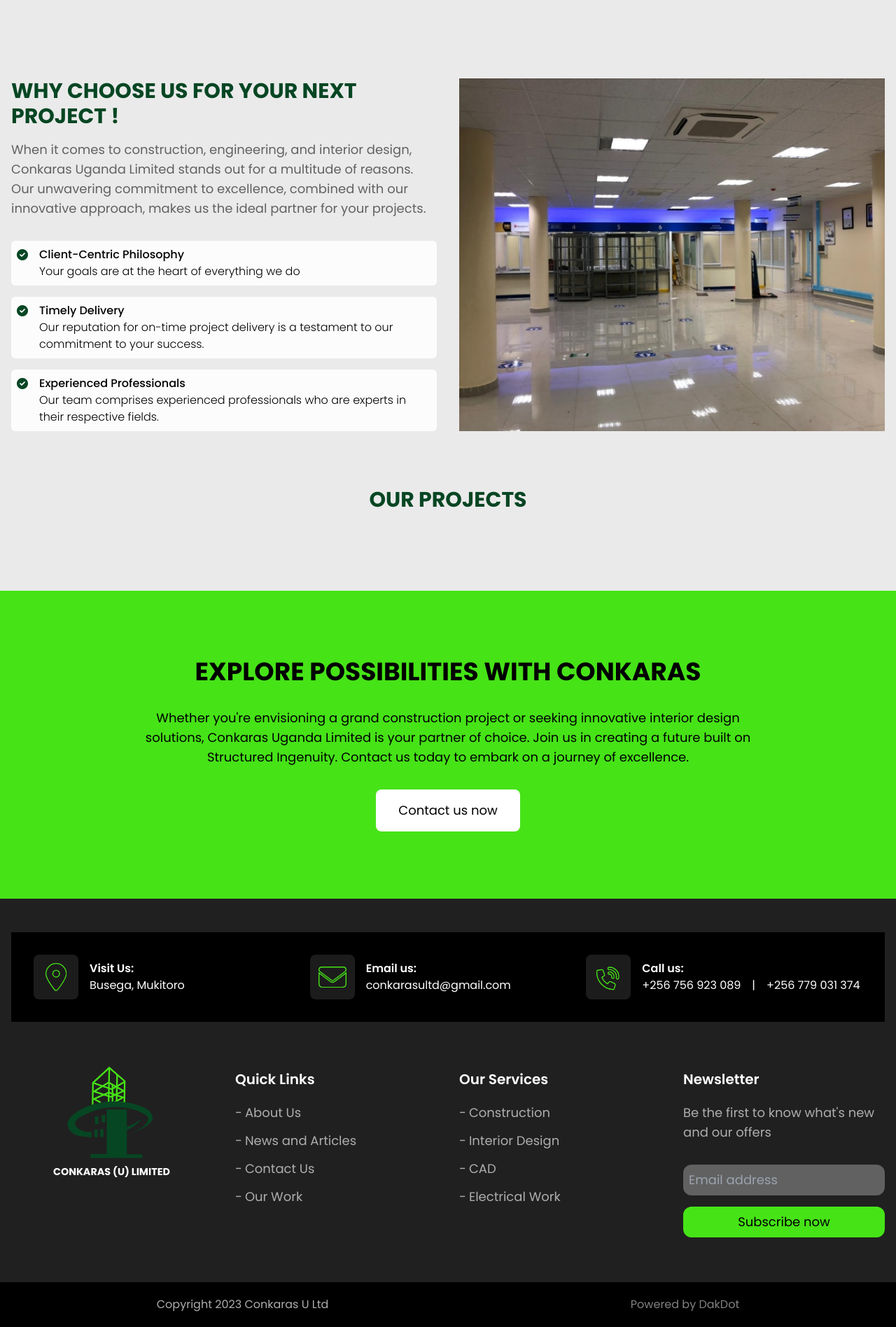
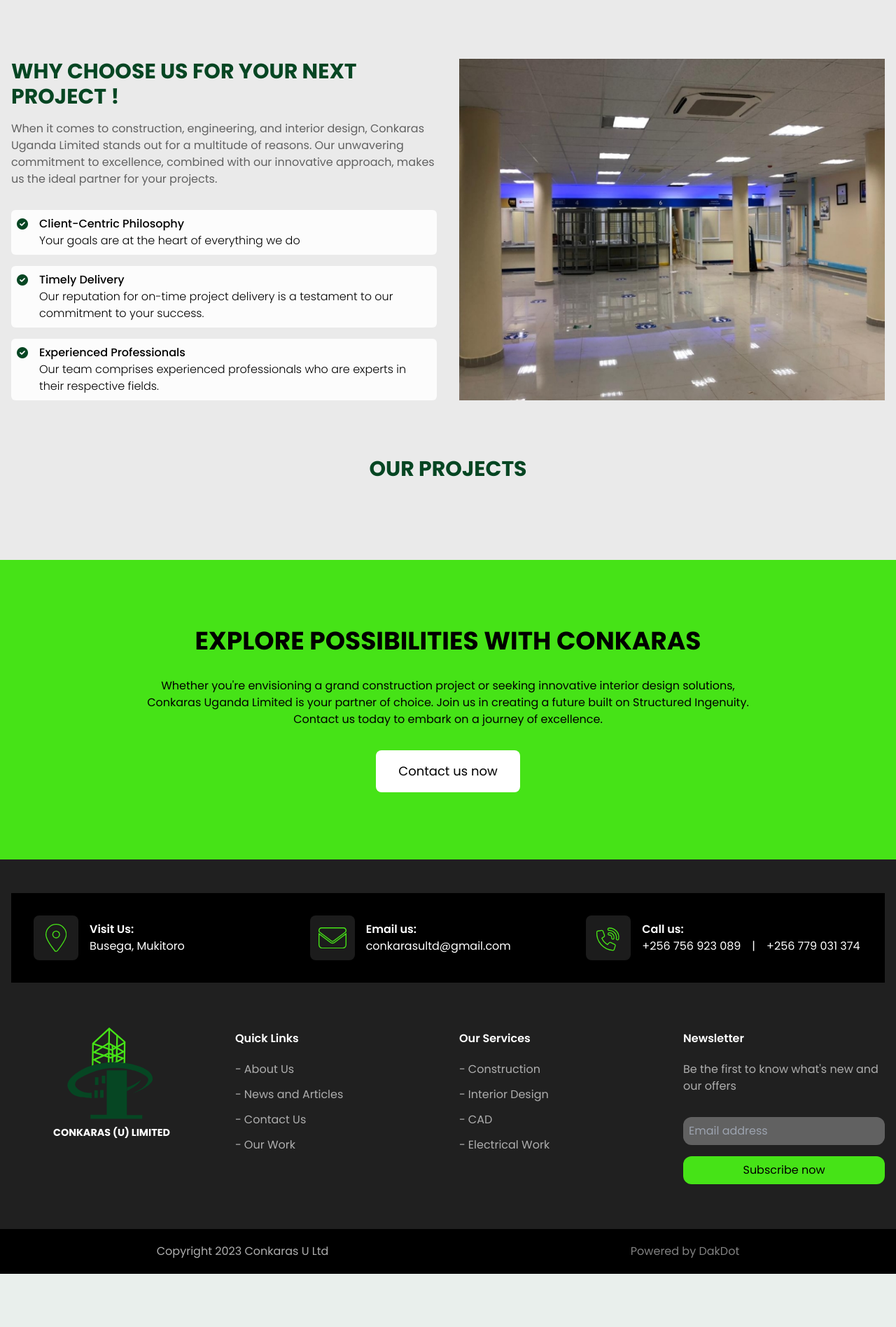
Before and after one commit to eliHeist/conkarsapp, a Django app: page / in a window 1280 px wide. Shown: the part 3200-5096 px from the top of the page at 70% size. After the commit the page ends 5020 px from the top, so only its background shows below. Run offline with Django 4.2, Linux system fonts and the light colour scheme; data that the repository does not hold is empty.

Commit message:
updated font sizes

```diff
--- a/static/public/dist/bundle.css
+++ b/static/public/dist/bundle.css
@@ -1953,6 +1994,9 @@
   .md\:ml-auto {
     margin-left: auto;
   }
+  .md\:flex {
+    display: flex;
+  }
   .md\:grid {
     display: grid;
   }
@@ -1972,8 +2016,14 @@
   .md\:grid-cols-3 {
     grid-template-columns: repeat(3, minmax(0, 1fr));
   }
+  .md\:flex-row {
+    flex-direction: row;
+  }
   .md\:justify-between {
     justify-content: space-between;
+  }
+  .md\:gap-4 {
+    gap: 1rem;
   }
   .md\:pb-0 {
     padding-bottom: 0px;
--- a/templates/components/footer.html
+++ b/templates/components/footer.html
@@ -4,7 +4,7 @@
 <footer class=" bg-dark-200 text-lead pt-12">
    <!-- contact info -->
    <div class="container">
-      <div class="bg-black px-6 sm:px-8 py-4 grid grid-cols-1 lg:grid-cols-3 text- justify-around">
+      <div class="bg-black px-6 sm:px-8 py-4 grid grid-cols-1 lg:grid-cols-3 justify-around">
          <div class="flex gap-4 h-full py-4">
             <div class="icon aspect-square w-16 bg-grey-900 rounded-lg grid place-content-center">
                <svg xmlns="http://www.w3.org/2000/svg" class="my-auto h-10" viewBox="0 0 67.475 88.785">
@@ -36,7 +36,7 @@
              </div>
          </div>
          <div class="flex gap-4 h-full py-4">
-            <div class="icon aspect-square w-16 bg-grey-900 rounded-lg grid place-content-center">
+            <div class="icon aspect-square w-16 h-16 bg-grey-900 rounded-lg grid place-content-center">
                <svg xmlns="http://www.w3.org/2000/svg" class="my-auto h-12" viewBox="0 0 106.763 108.267">
                   <g id="phone-volume" transform="translate(2.215 2.229)">
                      <path id="phone-volume-2" data-name="phone-volume"
@@ -47,9 +47,9 @@
             </div>
             <div class="text grid content-start text-white my-auto">
                 <p class="font-semibold">Call us:</p>
-                <p class="flex gap-4">
+                <p class="flex flex-col md:flex-row md:gap-4">
                     <a href="tel:+256756923089">+256 756 923 089</a>
-                    <span>|</span>
+                    <span class="hidden md:flex">|</span>
                     <a href="tel:+256779031374">+256 779 031 374</a>
                 </p>
              </div>
@@ -116,8 +116,8 @@
          </svg>
       </div>
       <!-- quick links -->
-      <div class="quick-links text-lg">
-         <h3 class="title text-xl text-white font-semibold py-1 mb-4">Quick Links</h3>
+      <div class="quick-links">
+         <h3 class="title text-white font-semibold py-1 mb-4">Quick Links</h3>
          <ul class="grid gap-3">
             <li>-<a href="{% url 'about:main-page' %}" class="ml-1">About Us</a></li>
             <li>-<a href="{% url 'posts:list' %}" class="ml-1">News and Articles</a></li>
@@ -126,8 +126,8 @@
          </ul>
       </div>
       <!-- Our Services -->
-      <div class="services text-lg">
-         <h3 class="title text-xl text-white font-semibold py-1 mb-4">Our Services</h3>
+      <div class="services">
+         <h3 class="title text-white font-semibold py-1 mb-4">Our Services</h3>
          <ul class="grid gap-3">
             <li>-<a href="{% url 'services:main-page' %}/#building" class="ml-1">Construction</a></li>
             <li>-<a href="{% url 'services:main-page' %}/#interior" class="ml-1">Interior Design</a></li>
@@ -136,8 +136,8 @@
          </ul>
       </div>
       <!-- Newsletter -->
-      <div class="text-lg col-span-2 sm:col-span-1 lg:col-span-2 xl:col-span-1">
-         <h3 class="title text-xl text-white font-semibold py-1 mb-4">Newsletter</h3>
+      <div class="col-span-2 sm:col-span-1 lg:col-span-2 xl:col-span-1">
+         <h3 class="title text-white font-semibold py-1 mb-4">Newsletter</h3>
          <p>Be the first to know what's new and our offers</p>
          <!-- Form ====================================== -->
          <form method="POST" class="grid gap-4 accent-primary-500 mt-4"
--- a/templates/contact/components/contactForm-1.html
+++ b/templates/contact/components/contactForm-1.html
@@ -51,7 +51,7 @@
          <label class="user-label text-black" for="full_name">Name</label>
       </div>
    </div>
-   <div class="grid lg:grid-cols-2 gap-4">
+   <div class="grid xl:grid-cols-2 gap-x-2 gap-y-8">
       <div class="input-group">
          <input required name='email' title="email" type='email' class="input text-black bg-grey-200" x-model="mail.email" />
          <label class="user-label text-black" for="email">Email</label>
--- a/templates/contact/contact-page.html
+++ b/templates/contact/contact-page.html
@@ -18,17 +18,17 @@
    </svg>
    <div class="absolute top-0 left-0 w-full h-full md:pb-20 grid place-content-center">
       <h1
-         class="text-6xl text-center font-bold text-white relative after:absolute after:w-1/2 after:h-1 after:bg-primary-500 after:-bottom-2 after:left-1/2 after:-translate-x-1/2">
+         class="text-6xl text-center font-bold text-white relative after:absolute after:w-4/5 after:h-1 after:bg-primary-500 after:-bottom-2 after:left-1/2 after:-translate-x-1/2">
          Get in touch</h1>
    </div>
 </section>
 
 <main class="">
    <div class="container-fluid">
-      <div class="container sm:mx-auto grid md:grid-cols-2">
+      <div class="max-w-6xl sm:mx-auto grid md:grid-cols-2">
          <div class="grid content-center">
             <div class="px-4 sm:px-0 sm:pr-8">
-               <p class="text-xl py-2 mb-8">
+               <p class="text py-2 mb-8">
                   Get in touch with us on the platforms indicated below or use this form, we would love to hear about your projects and
                   ideas. We are also ready to provide clarity to any of your inquiries about us and our services.
                </p>
--- a/templates/home/index.html
+++ b/templates/home/index.html
@@ -58,7 +58,7 @@
 <section class="container mx-auto bg-primary-500 text-white py-8 lg:py-16 sm:translate-y-[-10%] lg:-translate-y-[25%] slide-in-left">
     <div class="lg:px-12 px-6 flex md:grid md:grid-cols-3 flex-col justify-center md:justify-between">
         <h2
-            class="text-black text-xl text-center md:text-left md:col-span-2 mb-4 lg:mb-0 fade-in">
+            class="text-black text-lg text-center md:text-left md:col-span-2 mb-4 lg:mb-0 fade-in">
             We are a team of dedicated professionals committed to transforming ideas into reality. Established in 2017, our journey has been one of growth, innovation, and excellence in the fields of construction, engineering, and interior design.
         </h2>
         <button
@@ -77,7 +77,7 @@
                     <img src="{% static 'images/mechanical.webp' %}" class="object-cover w-full scale-105 group-hover:scale-100 transition-all duration-1000" alt="">
                     <!-- <div class="absolute top-0 left-0 bottom-0 right-0 bg-primary-500 bg-opacity-50 transition-all group-hover:bg-opacity-0"></div> -->
                 </figure>
-                <div class="text-left text-xl grid content-center">
+                <div class="text-left grid content-center">
                     <h3 class="fade-in font-extrabold text-primary-100 mt-2 mb-1 text-3xl">Mechanical Solutions</h3>
                     <p class="fade-in text-2xl font-extrabold mb-4 text-outline">Elevating Comfort and Efficiency</p>
                     <p class="fade-in max-w-2xl">
@@ -94,7 +94,7 @@
                     <img src="{% static 'images/electrical2.webp' %}" class="object-cover w-full scale-105 group-hover:scale-100 transition-all duration-1000" alt="">
                     <!-- <div class="absolute top-0 left-0 bottom-0 right-0 bg-primary-500 bg-opacity-50 transition-all group-hover:bg-opacity-0"></div> -->
                 </figure>
-                <div class="text-left text-xl grid content-center justify-end">
+                <div class="text-left grid content-center justify-end">
                     <h3 class="fade-in font-extrabold text-primary-100 mt-2 mb-1 text-3xl">Electrical Expertise</h3>
                     <p class="fade-in text-2xl font-extrabold mb-4 text-outline">Powering Your Success</p>
                     <p class="fade-in max-w-2xl">
@@ -111,7 +111,7 @@
                     <img src="{% static 'images/civil2.webp' %}" class="object-cover w-full scale-105 group-hover:scale-100 transition-all duration-1000" alt="">
                     <!-- <div class="absolute top-0 left-0 bottom-0 right-0 bg-primary-500 bg-opacity-50 transition-all group-hover:bg-opacity-0"></div> -->
                 </figure>
-                <div class="text-left text-xl grid content-center">
+                <div class="text-left grid content-center">
                     <h3 class="fade-in font-extrabold text-primary-100 mt-2 mb-1 text-3xl">Civil and Building Excellence</h3>
                     <p class="fade-in text-2xl font-extrabold mb-4 text-outline">Creating Foundations for Success</p>
                     <p class="fade-in max-w-2xl">
@@ -128,7 +128,7 @@
                     <img src="{% static 'images/interior2.webp' %}" class="object-cover w-full scale-105 group-hover:scale-100 transition-all duration-1000" alt="">
                     <!-- <div class="absolute top-0 left-0 bottom-0 right-0 bg-primary-500 bg-opacity-50 transition-all group-hover:bg-opacity-0"></div> -->
                 </figure>
-                <div class="text-left text-xl grid content-center justify-end">
+                <div class="text-left grid content-center justify-end">
                     <h3 class="fade-in font-extrabold text-primary-100 mt-2 mb-1 text-3xl">Interior Elegance and Fit-outs</h3>
                     <p class="fade-in text-2xl font-extrabold mb-4 text-outline">Where Design Meets Functionality</p>
                     <p class="fade-in max-w-2xl">
@@ -149,7 +149,7 @@
             <h2 class="pop-in fade-in text-3xl text-center sm:text-left uppercase text-primary-100 font-bold">
                 Why choose us for your next project !
             </h2>
-            <p class="text-grey-600 fade-in text-lg mt-4 mb-8">
+            <p class="text-grey-600 fade-in mt-4 mb-8">
                 When it comes to construction, engineering, and interior design, Conkaras Uganda Limited stands out for a multitude of reasons. Our unwavering commitment to excellence, combined with our innovative approach, makes us the ideal partner for your projects.
             </p>
             <ul class="grid gap-4">
@@ -202,7 +202,7 @@
             <article class="slide-in-top flex flex-col p-2">
                 <img src="{{ p.project.thumbnail.url }}" alt="" class="object-cover aspect-video rounded-md" />
                 <div class="flex-1 flex flex-col">
-                    <h3 class="text-xl font-semibold my-2">{{ p.project.name }}</h3>
+                    <h3 class= font-semibold my-2">{{ p.project.name }}</h3>
                     <p class="mb-3">{{ p.project.short_description }}</p>
                     <button class="text-primary-100 px-6 py-2 outline rounded-sm mt-auto w-fit">
                         <a href="{% url 'projects:detail' p.project.pk %}"><i class="fas fa-circle-arrow-right mr-4"></i>View Project
@@ -220,7 +220,7 @@
         <h2 class="text-4xl uppercase font-bold fade-in">
             Explore Possibilities with Conkaras
         </h2>
-        <p class="my-8 max-w-4xl mx-auto text-lg fade-in">
+        <p class="my-8 max-w-4xl mx-auto fade-in">
             Whether you're envisioning a grand construction project or seeking innovative interior design solutions,
             Conkaras Uganda Limited is your partner of choice. Join us in creating a future built on Structured
             Ingenuity. Contact us today to embark on a journey of excellence.
--- a/templates/projects/project-list.html
+++ b/templates/projects/project-list.html
@@ -30,7 +30,7 @@
          <figure class="h-56 mb-4 overflow-hidden">
             <img src="{{ project.thumbnail.url }}" alt="Project 1" class="h-full w-full object-cover group-hover:scale-105 transition-all duration-[8s]">
          </figure>
-         <h3 class="text-xl font-bold mb-2">{{ project.name }}</h3>
+         <h3 class="text-lg font-bold mb-2">{{ project.name }}</h3>
          <p class="text-grey-700 mb-4">{{ project.short_description }}</p>
          <button class="text-primary-100 px-6 py-2 outline rounded-sm mt-auto w-fit hover:bg-primary-100 hover:text-white transition-all">
             <a href="{% url 'projects:detail' project.pk %}"><i class="fas fa-circle-arrow-right mr-4"></i>View Project
```
Also changed, not shown: other parts of static/public/dist/bundle.css (+48 -4 lines), templates/projects/project-detail.html (+10 -10 lines), templates/services/services-page.html (+7 -7 lines).
